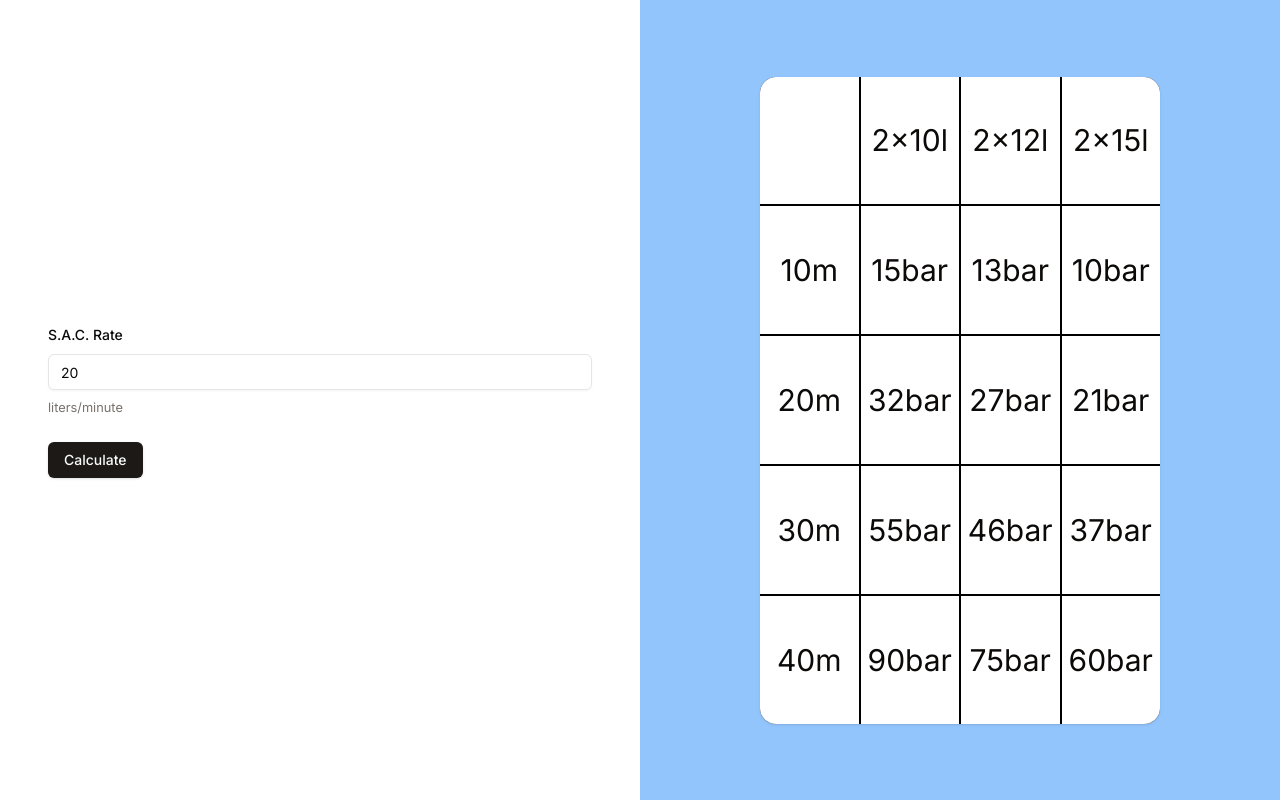
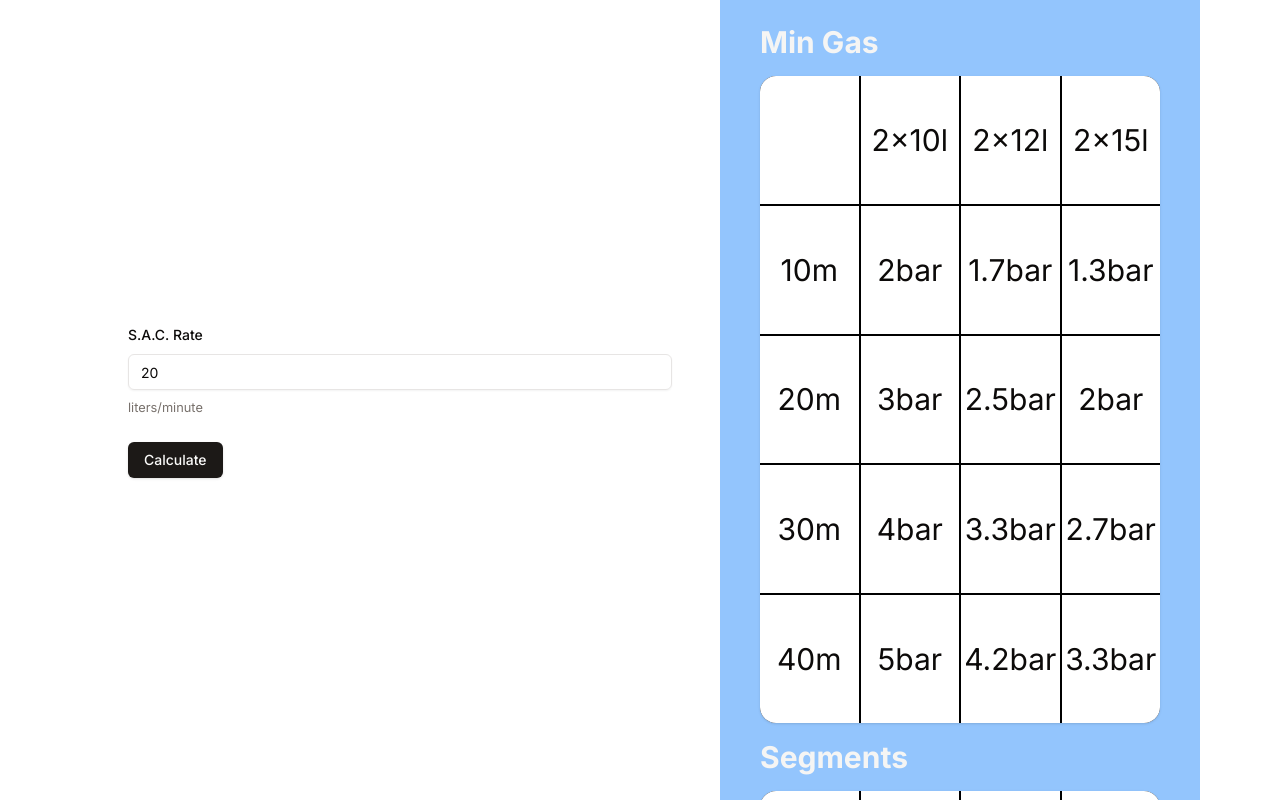
Before and after one commit to d-asensio/petecrack, a Next.js app: page / in a window 1280 px wide. Built offline with nearby package versions, Linux system fonts and the light colour scheme.

Commit message:
add segments card

```diff
--- a/src/app/calculator.tsx
+++ b/src/app/calculator.tsx
@@ -2,16 +2,22 @@
 import {DiveForm} from "@/app/dive-form";
 import {MinGasCard} from "@/app/min-gas-card";
 import * as React from "react";
+import {SegmentsCard} from "@/app/segments-card";
 
 export function Calculator() {
   const [sacRate, setSacRate] = React.useState(20)
 
-  return <>
+  return (
+  <main className="flex flex-col sm:flex-row min-h-screenitems-center justify-center h-screen">
     <div className="flex items-center p-12 w-1/2">
       <DiveForm onSacRateChange={setSacRate}/>
     </div>
-    <div className="w-1/2 bg-blue-300 flex items-center justify-center">
+    <div className="bg-blue-300 overflow-auto margin-auto py-6 px-10 space-y-4">
+      <h2 className='text-3xl text-accent font-bold'>Min Gas</h2>
+      <SegmentsCard sacRate={sacRate}/>
+      <h2 className='text-3xl text-accent font-bold'>Segments</h2>
       <MinGasCard sacRate={sacRate}/>
     </div>
-  </>;
+  </main>
+  )
 }
--- a/src/app/dive-form.tsx
+++ b/src/app/dive-form.tsx
@@ -18,10 +18,6 @@ import {Input} from "@/components/ui/input"
 import {toast} from "@/components/ui/use-toast"
 
 const FormSchema = z.object({
-  depth: z
-    .string({
-      required_error: "Depth is required"
-    }),
   sac_rate: z
     .string({
       required_error: "S.A.C Rate is required",
@@ -30,7 +26,6 @@ const FormSchema = z.object({
 
 function deserializeFormData(data: z.infer<typeof FormSchema>) {
   return {
-    depth: parseFloat(data.depth),
     sac_rate: parseFloat(data.sac_rate)
   }
 }
--- a/src/app/globals.css
+++ b/src/app/globals.css
@@ -74,3 +74,34 @@
     @apply bg-background text-foreground;
   }
 }
+
+/* The flip card container - set the width and height to whatever you want. We have added the border property to demonstrate that the flip itself goes out of the box on hover (remove perspective if you don't want the 3D effect */
+.flip-card {
+  background-color: transparent;
+  width: 100%;
+  height: 100%;
+  perspective: 1000px; /* Remove this if you don't want the 3D effect */
+}
+
+/* This container is needed to position the front and back side */
+.flip-card-inner {
+  position: relative;
+  width: 100%;
+  height: 100%;
+  transition: transform 0.8s;
+  transform-style: preserve-3d;
+}
+
+/* Do an horizontal flip when you move the mouse over the flip box container */
+.flip-card:hover .flip-card-inner {
+  transform: rotateY(180deg);
+}
+
+/* Position the front and back side */
+.flip-card-front, .flip-card-back {
+  position: absolute;
+  width: 100%;
+  height: 100%;
+  -webkit-backface-visibility: hidden; /* Safari */
+  backface-visibility: hidden;
+}
--- a/src/app/page.tsx
+++ b/src/app/page.tsx
@@ -2,9 +2,5 @@ import * as React from "react";
 import {Calculator} from "@/app/calculator";
 
 export default function Home() {
-  return (
-    <main className="flex min-h-screenitems-center justify-center h-screen">
-      <Calculator/>
-    </main>
-  )
+  return <Calculator/>
 }
--- /dev/null
+++ b/src/app/segments-card.tsx
@@ -0,0 +1,40 @@
+import * as React from "react";
+
+function segmentFormula ({ depth, sacRate, cylinderVolume }: { depth: number, sacRate: number, cylinderVolume: number }) {
+  const Pamb = depth/10 + 1
+  const CatDepth = sacRate/cylinderVolume*Pamb
+
+  return Math.round((CatDepth + Number.EPSILON) * 10) / 10
+}
+
+export function SegmentsCard({sacRate}: { sacRate: number }) {
+  return (
+    <div className='grid grid-cols-4 rounded-2xl bg-black gap-0.5 overflow-hidden shadow'
+         style={{width: 400, height: Math.round(400 * 1.618)}}>
+
+      <div className='bg-background'/>
+      {['2x10', '2x12', '2x15'].map(cylinder_volume => (
+        <div className='bg-background flex items-center justify-center'>
+              <span className='text-3xl'>
+                {cylinder_volume}l
+              </span>
+        </div>
+      ))}
+      {[10, 20, 30, 40].map(depth => (
+        <>
+          <div className='bg-background flex items-center justify-center'>
+                <span className='text-3xl'>
+                  {depth}m
+                </span>
+          </div>
+          {[20, 24, 30].map(cylinderVolume => (
+            <div className='bg-background flex items-center justify-center'>
+                <span className='text-3xl'>
+                  {segmentFormula({depth, sacRate, cylinderVolume})}bar
+                </span>
+            </div>
+          ))}
+        </>
+      ))}
+    </div>)
+}
```
